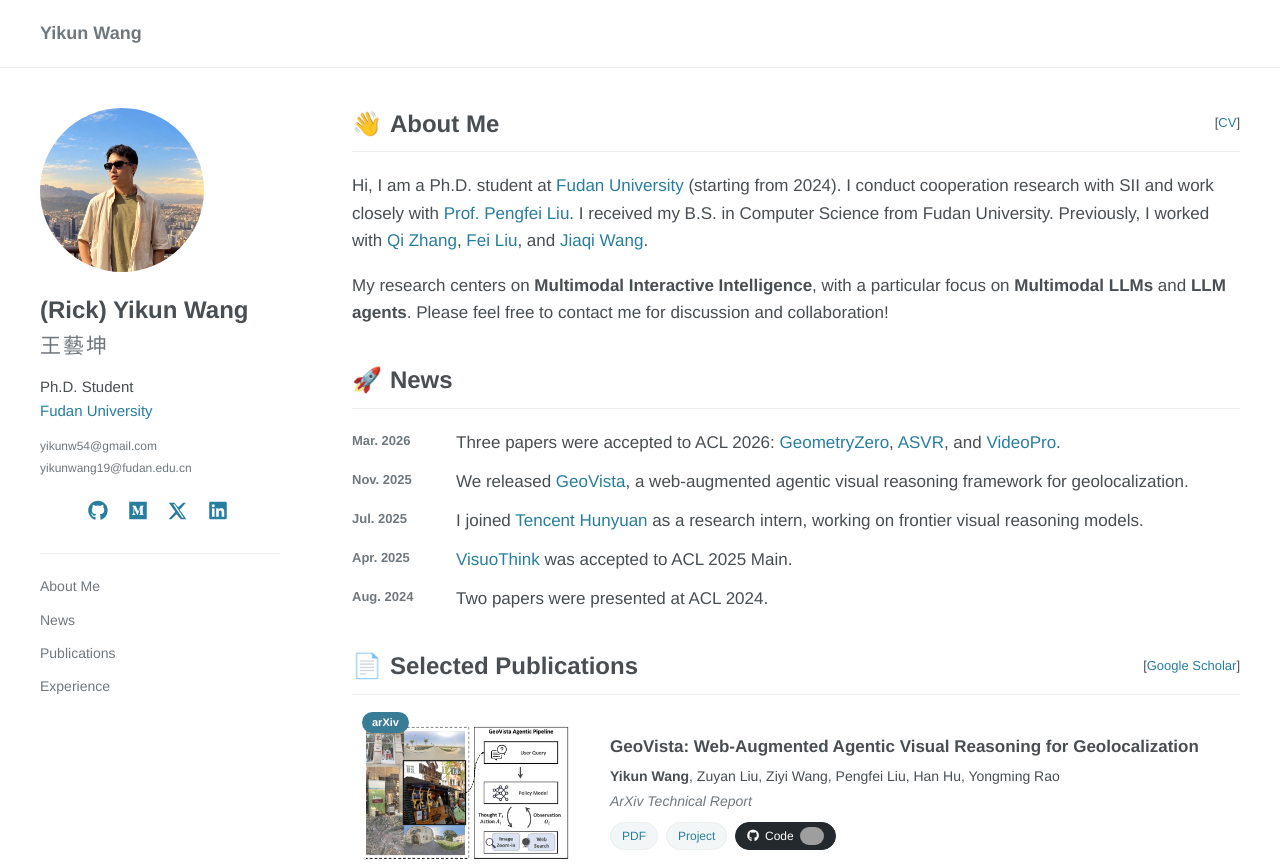
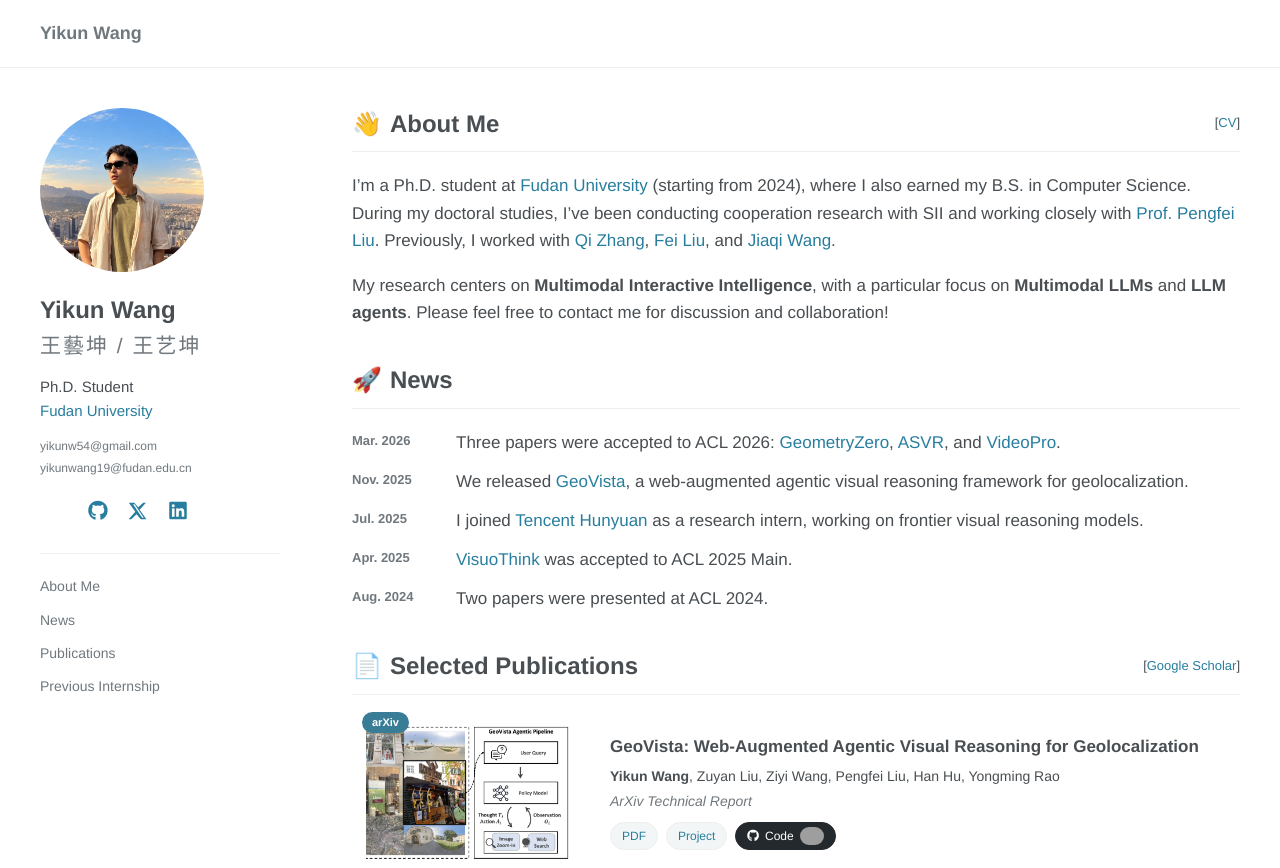
Before and after one commit to ekonwang/ekonwang.github.io, a plain HTML site: page index.html in a window 1280 px wide. Shown: the top 868 px of the page. Drawn offline with Linux system fonts and the light colour scheme; grey boxes are pictures that could not be loaded; some icons are missing.

Commit message:
Update homepage bio, profile names and internship section

```diff
--- a/index.html
+++ b/index.html
@@ -44,8 +44,8 @@
       <aside class="profile" aria-label="Profile">
         <div class="image avatar"><img src="./pics/Yikun_Profile_Sunny.webp" alt="Yikun Wang" width="164" height="164" /></div>
         <div class="profile-details">
-          <h1>(Rick) Yikun Wang</h1>
-          <div class="name-zh">王藝坤</div>
+          <h1>Yikun Wang</h1>
+          <div class="name-zh">王藝坤 / 王艺坤</div>
           <p class="profile-role">Ph.D. Student<br><a href="https://en.wikipedia.org/wiki/Fudan_University" rel="noopener">Fudan University</a></p>
           <div class="profile-contact">
             <a href="mailto:yikunw54@gmail.com">yikunw54@gmail.com</a>
@@ -57,9 +57,6 @@
             </a>
             <a href="https://github.com/ekonwang" aria-label="GitHub" title="GitHub">
               <i class="fab fa-github" aria-hidden="true"></i>
-            </a>
-            <a href="https://medium.com/@g1547246193" aria-label="Medium" title="Medium">
-              <i class="fab fa-medium" aria-hidden="true"></i>
             </a>
             <a href="https://x.com/YikunWangLibra" aria-label="X (Twitter)" title="X (Twitter)">
               <svg viewBox="0 0 24 24" role="img" aria-hidden="true" fill="currentColor" style="width:1em;height:1em;vertical-align:-0.125em">
@@ -75,12 +72,12 @@
           <a href="#about">About Me</a>
           <a href="#news">News</a>
           <a href="#publications">Publications</a>
-          <a href="#experience">Experience</a>
+          <a href="#experience">Previous Internship</a>
         </nav>
       </aside>
       <main>
         <h2 id="about"><span class="section-emoji" aria-hidden="true">👋</span> About Me <small>[<a href="./assets/CV.pdf">CV</a>]</small></h2>
-        <p>Hi, I am a Ph.D. student at <a href="https://en.wikipedia.org/wiki/Fudan_University">Fudan University</a> (starting from 2024). I conduct cooperation research with SII and work closely with <a href="https://scholar.google.com/citations?user=oIz_CYEAAAAJ&hl=en" target="_blank" rel="noopener">Prof. Pengfei Liu</a>. I received my B.S. in Computer Science from Fudan University. Previously, I worked with <a href="https://scholar.google.com/citations?user=XfqR3yYAAAAJ&amp;hl=zh-CN" target="_blank" rel="noopener">Qi Zhang</a>, <a href="https://www.cs.emory.edu/~fliu40/" target="_blank" rel="noopener">Fei Liu</a>, and <a href="https://myownskyw7.github.io/" target="_blank" rel="noopener">Jiaqi Wang</a>.</p>
+        <p>I’m a Ph.D. student at <a href="https://en.wikipedia.org/wiki/Fudan_University">Fudan University</a> (starting from 2024), where I also earned my B.S. in Computer Science. During my doctoral studies, I’ve been conducting cooperation research with SII and working closely with <a href="https://scholar.google.com/citations?user=oIz_CYEAAAAJ&hl=en" target="_blank" rel="noopener">Prof. Pengfei Liu</a>. Previously, I worked with <a href="https://scholar.google.com/citations?user=XfqR3yYAAAAJ&amp;hl=zh-CN" target="_blank" rel="noopener">Qi Zhang</a>, <a href="https://www.cs.emory.edu/~fliu40/" target="_blank" rel="noopener">Fei Liu</a>, and <a href="https://myownskyw7.github.io/" target="_blank" rel="noopener">Jiaqi Wang</a>.</p>
         <p>My research centers on <strong>Multimodal Interactive Intelligence</strong>, with a particular focus on <strong>Multimodal LLMs</strong> and <strong>LLM agents</strong>. Please feel free to contact me for discussion and collaboration!</p>
 
         <h2 id="news"><span class="section-emoji" aria-hidden="true">🚀</span> News</h2>
@@ -249,7 +246,7 @@
           </ol>
         </div>
 
-        <h2 id="experience"><span class="section-emoji" aria-hidden="true">💼</span> Industry Experience</h2>
+        <h2 id="experience"><span class="section-emoji" aria-hidden="true">💼</span> Previous Internship</h2>
         <div class="exp-container">
           <div class="exp-item">
             <div class="exp-logo">
```
